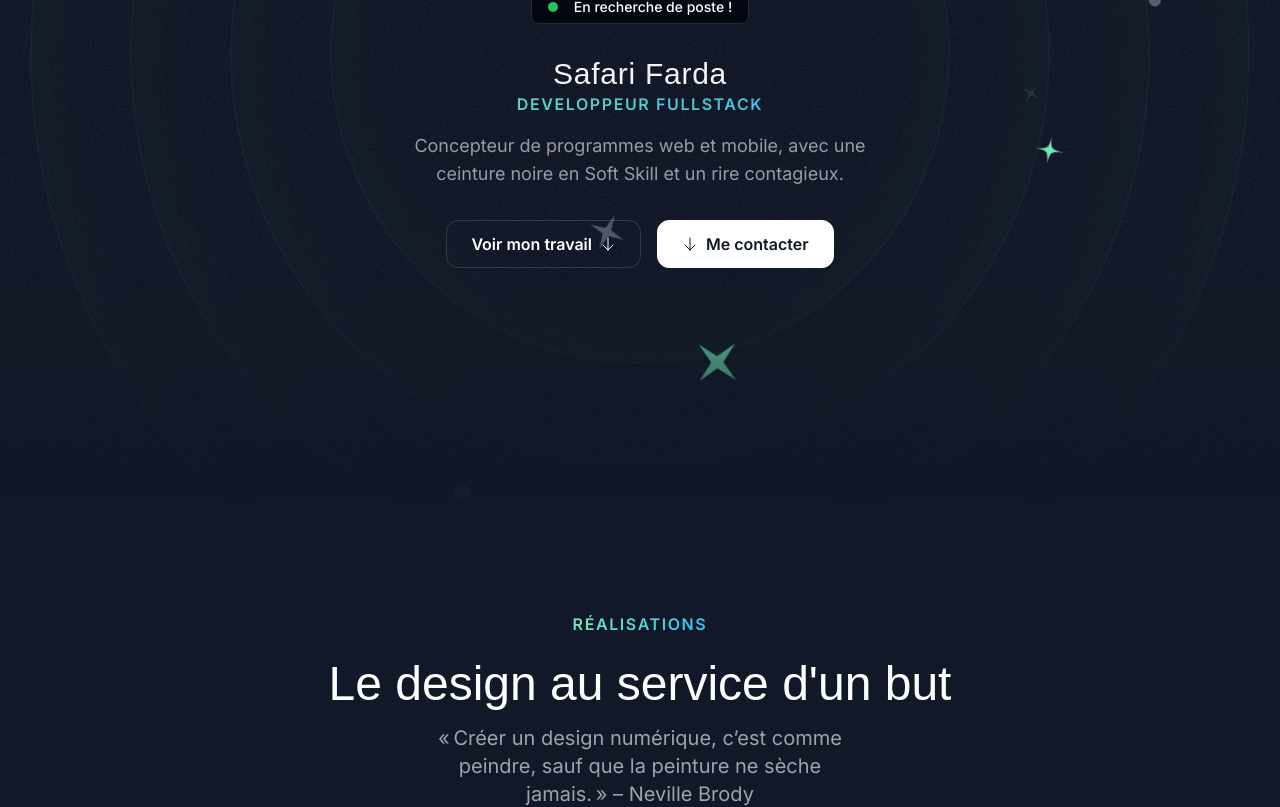
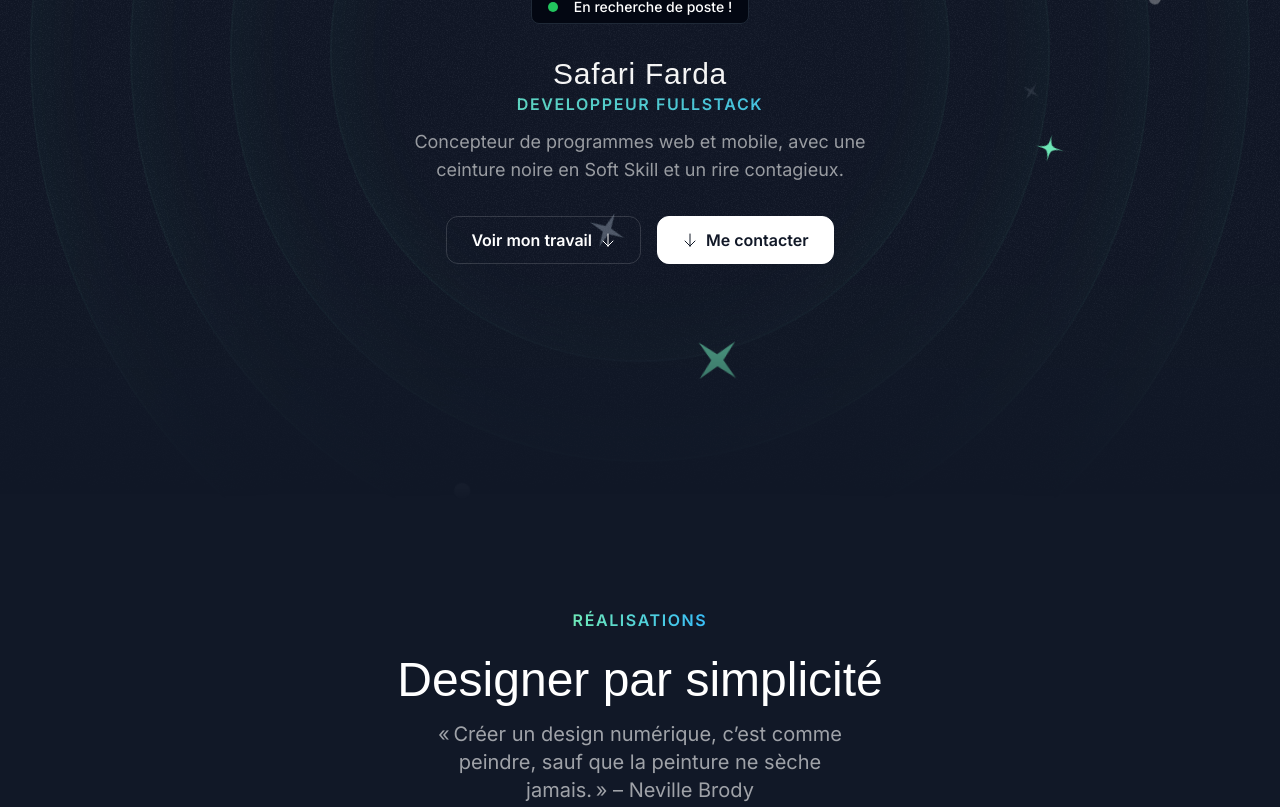
Before and after one commit to Pizzasayan/portfolio, a Next.js app: page / in a window 1280 px wide. Shown: the part 400-1207 px from the top of the page. Built offline with nearby package versions, Linux system fonts and the light colour scheme; a web font is replaced by a local one.

Commit message:
title change

```diff
--- a/src/sections/About.tsx
+++ b/src/sections/About.tsx
@@ -137,7 +137,7 @@ export const AboutSection = () => {
     <div className="py-20 lg:py-28">
       <div id="about" className="container">
         <SectionHeader
-          eyebrow="Mes inspirations et mes pinceaux"
+          eyebrow="Inspirations et Pinceaux"
           title="A propos de moi"
           description="« Sans un minimum de loisir, pas de travail créateur, par conséquent pas de culture ni de civilisation.» - De Roy Lewis"
         />
--- a/src/sections/Hero.tsx
+++ b/src/sections/Hero.tsx
@@ -144,8 +144,10 @@ export const HeroSection = () => {
           <h1 className="font-serif text-3xl mdr:text-5xl text-center mt-8 tracking-wide">
             Safari Farda
           </h1>
-          <p className="text-center uppercase font-semibold tracking-widest bg-gradient-to-r from-emerald-300 to-sky-400 bg-clip-text text-transparent">Developpeur Fullstack</p>
-          <p className="mt-4 text-center text-white/60 md:text-lg">
+          <p className=" text-center uppercase font-semibold tracking-widest bg-gradient-to-r from-emerald-300 to-sky-400 bg-clip-text text-transparent">
+            Developpeur Fullstack
+          </p>
+          <p className="mt-3 text-center text-white/60 md:text-lg">
             Concepteur de programmes web et mobile, avec une ceinture noire en
             Soft Skill et un rire contagieux.
           </p>
--- a/src/sections/Projects.tsx
+++ b/src/sections/Projects.tsx
@@ -52,7 +52,7 @@ export const ProjectsSection = () => {
     <section className="pb-16 lg:py-24">
       <div id="projects" className="container">
         <SectionHeader
-          eyebrow="Le design au service d'un but"
+          eyebrow="Designer par simplicité"
           title="Réalisations"
           description="« Créer un design numérique, c’est comme peindre, sauf que la peinture ne sèche jamais. » – Neville Brody"
         />
--- a/src/sections/Testimonials.tsx
+++ b/src/sections/Testimonials.tsx
@@ -46,7 +46,7 @@ export const TestimonialsSection = () => {
     <div className="py-16 lg:py-24">
       <div className="container">
         <SectionHeader
-          eyebrow="Le savoir faire mais aussi le savoir vivre"
+          eyebrow="Savoir faire et savoir vivre"
           title="Témoignages"
           description="« Tenir à l'estime de quelqu'un, c'est l'estimer; et c'est le témoignage le plus délicat qu'on puisse lui donner de son estime. » - Charles Dollfus"
         />
```
